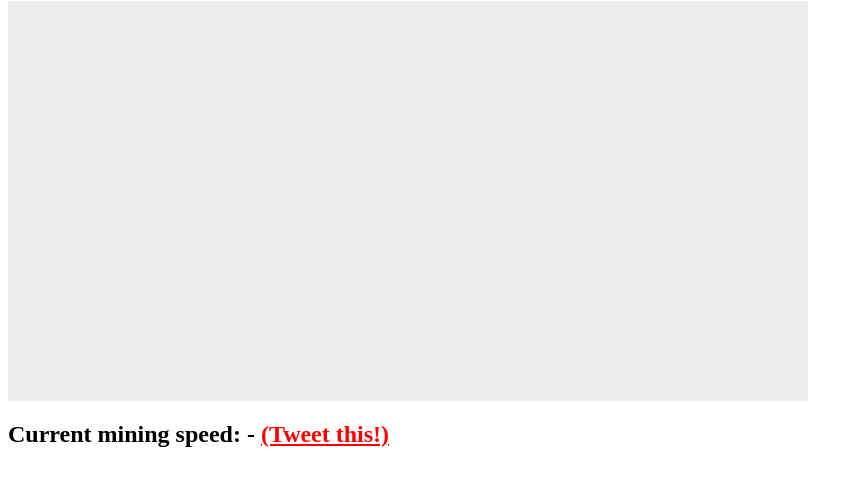
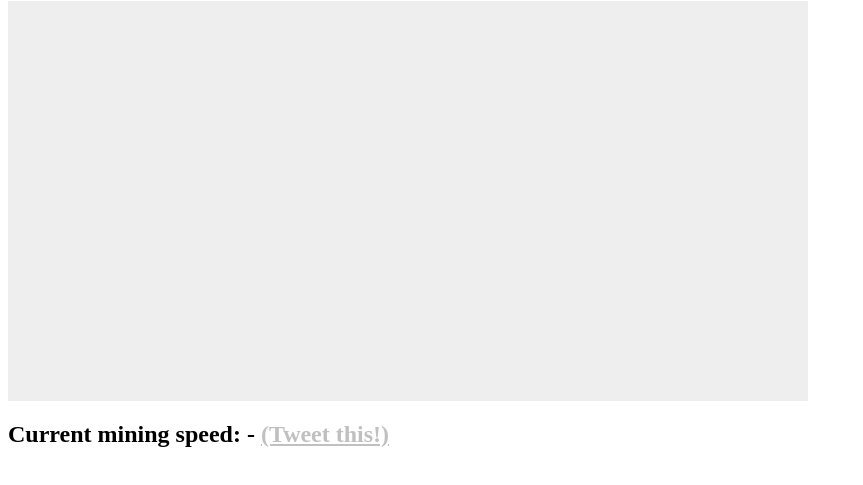
Before and after one commit to bg901690/CSC468-Team-Project, a plain HTML site: page webui/files/index.html in a window 1280 px wide. Shown: the part 79-564 px from the top of the page, without its empty margins (0-863 px from the left). Drawn offline with Linux system fonts and the light colour scheme; no server answers.

Commit message:
Update index.html

```diff
--- a/webui/files/index.html
+++ b/webui/files/index.html
@@ -10,7 +10,7 @@
     height: 400px;
 }
 #tweet {
-    color: red;
+    color: Silver;
 }
 </style>
 <script src="jquery-1.11.3.min.js"></script>
```
